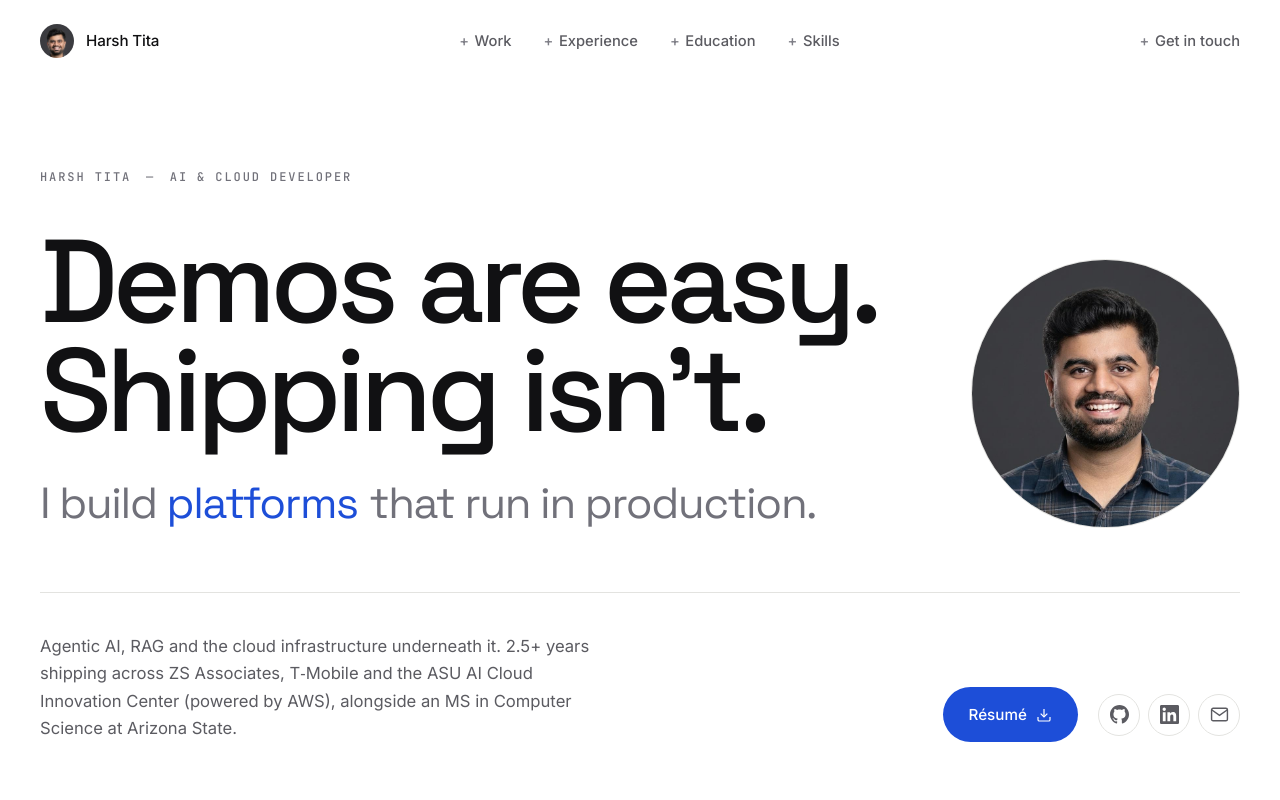
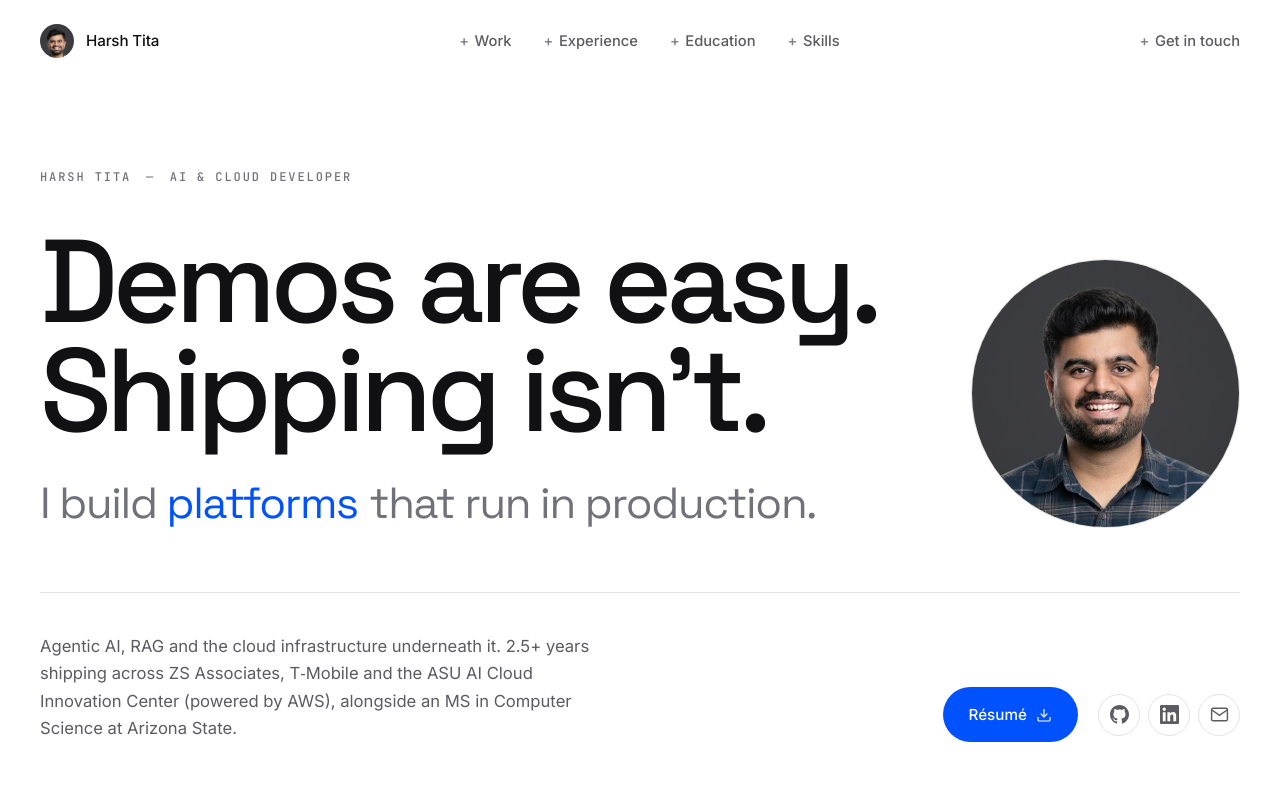
Before and after one commit to iamharshtita/harsh-portfolio, a plain HTML site: page index.html in a window 1280 px wide. Shown: the top 800 px of the page. Drawn offline with Linux system fonts and the light colour scheme.

Commit message:
Switch the accent to electric blue
--accent        #1D4ED8 -> #0052FF   5.75:1 on white
--accent-strong #1E3A8A -> #0040D0   7.94:1 on white

Both still clear WCAG AA for normal text, and white on the accent is
5.75:1 for the button label.

```diff
--- a/style.css
+++ b/style.css
@@ -17,9 +17,10 @@
   --rule-strong: #C9C9C5;
 
   /* Single accent, reserved for actions: content links, the primary CTA and
-     focus rings. In-page navigation stays ink. 6.70:1 on white. */
-  --accent: #1D4ED8;
-  --accent-strong: #1E3A8A;
+     focus rings, plus the rotating word in the hero. In-page navigation
+     stays ink. Electric blue, 5.75:1 on white; hover shade 7.94:1. */
+  --accent: #0052FF;
+  --accent-strong: #0040D0;
 
   /* Typography */
   --font-display: 'Space Grotesk', system-ui, sans-serif;
```
